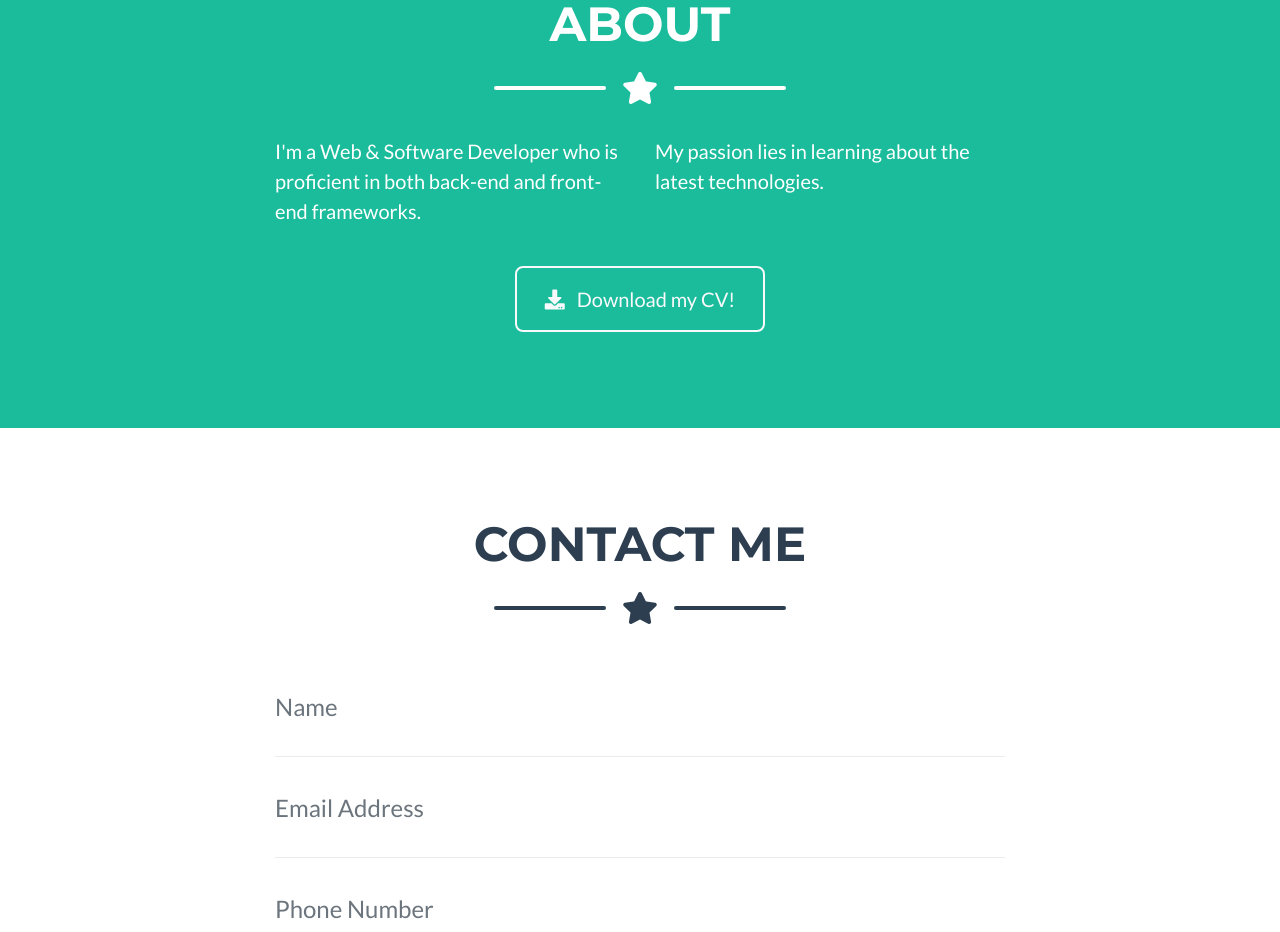
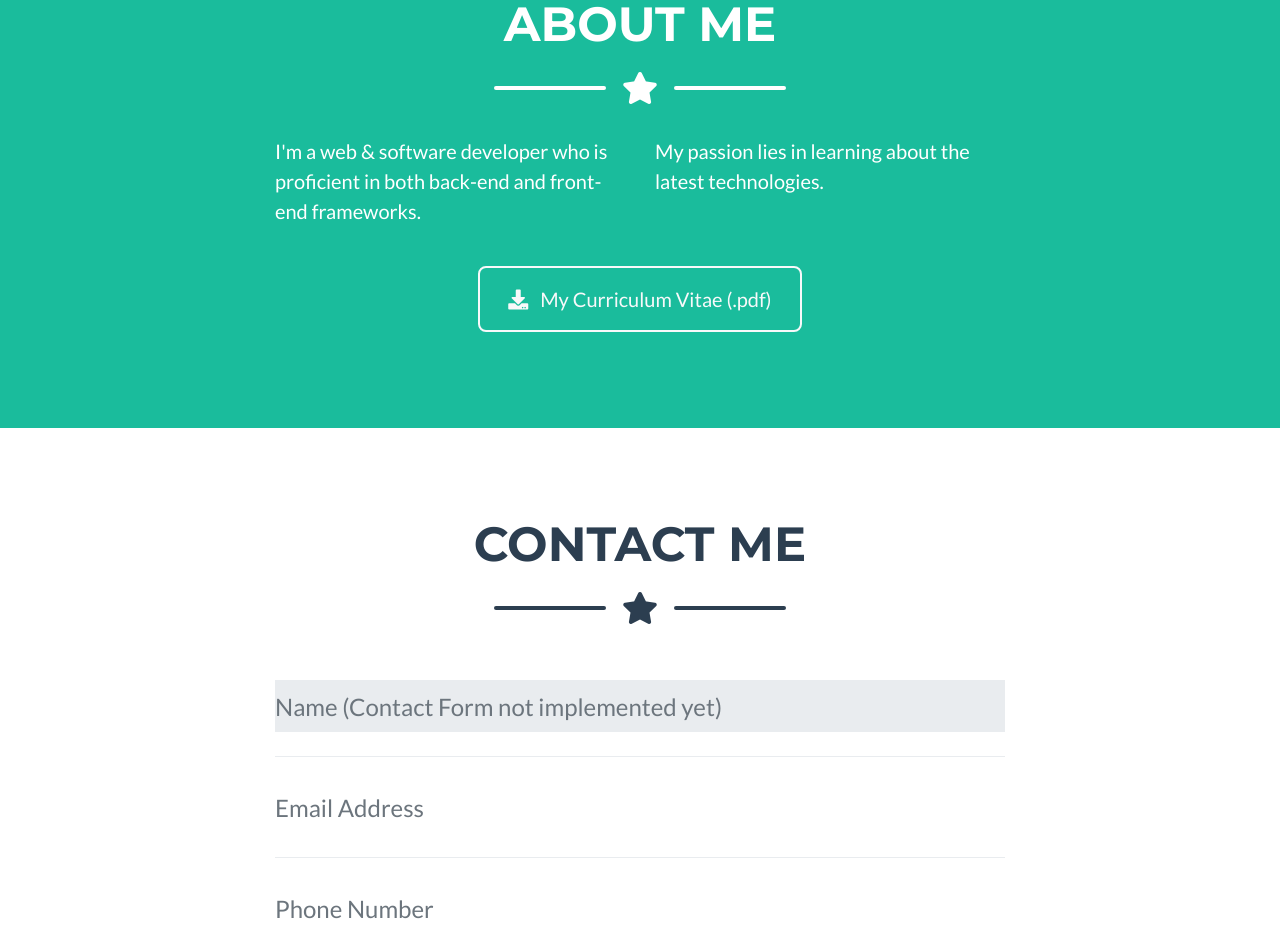
Before and after one commit to D-Ermis/d-ermis.github.io, a website with bundled scripts: page index.html in a window 1280 px wide. Shown: the part 1450-2382 px from the top of the page. Built offline with nearby package versions, Linux system fonts and the light colour scheme.

Commit message:
add CV to github

```diff
--- a/index.html
+++ b/index.html
@@ -50,6 +50,11 @@
       </div>
     </nav>
 
+    <!-- COLORS -->
+    <!-- dark cv #494e5f -->
+    <!-- dark website #2c3e50 -->
+    <!-- yellow #ffe7d4 -->
+
     <!-- Masthead -->
     <header class="masthead bg-primary text-white text-center">
       <div class="container d-flex align-items-center flex-column">
@@ -69,7 +74,7 @@
         </div>
 
         <!-- Masthead Subheading -->
-        <p class="masthead-subheading font-weight-light mb-0">Full Stack Developer @ BeCode | Trumpet Player</p>
+        <p class="masthead-subheading font-weight-light mb-0">Full Stack Developer & Trumpet Player</p>
       </div>
     </header>
 
@@ -170,7 +175,7 @@
     <section class="page-section bg-primary text-white mb-0" id="about">
       <div class="container">
         <!-- About Section Heading -->
-        <h2 class="page-section-heading text-center text-uppercase text-white">About</h2>
+        <h2 class="page-section-heading text-center text-uppercase text-white">About Me</h2>
 
         <!-- Icon Divider -->
         <div class="divider-custom divider-light">
@@ -185,7 +190,7 @@
         <div class="row">
           <div class="col-lg-4 ml-auto">
             <p class="lead">
-              I'm a Web & Software Developer who is proficient in both back-end and front-end frameworks.
+              I'm a web & software developer who is proficient in both back-end and front-end frameworks.
             </p>
           </div>
           <div class="col-lg-4 mr-auto">
@@ -197,9 +202,9 @@
 
         <!-- About Section Button -->
         <div class="text-center mt-4">
-          <a class="btn btn-xl btn-outline-light" href="#">
+          <a class="btn btn-xl btn-outline-light" href="CV_DogukanErmis.pdf" target="_blank">
             <i class="fas fa-download mr-2"></i>
-            Download my CV!
+            My Curriculum Vitae (.pdf)
           </a>
         </div>
       </div>
@@ -229,10 +234,11 @@
                 <div class="form-group floating-label-form-group controls mb-0 pb-2">
                   <label>Name</label>
                   <input
+                    disabled
                     class="form-control"
                     id="name"
                     type="text"
-                    placeholder="Name"
+                    placeholder="Name (Contact Form not implemented yet)"
                     required="required"
                     data-validation-required-message="Please enter your name."
                   />
```
Also changed, not shown: 1 other file.
